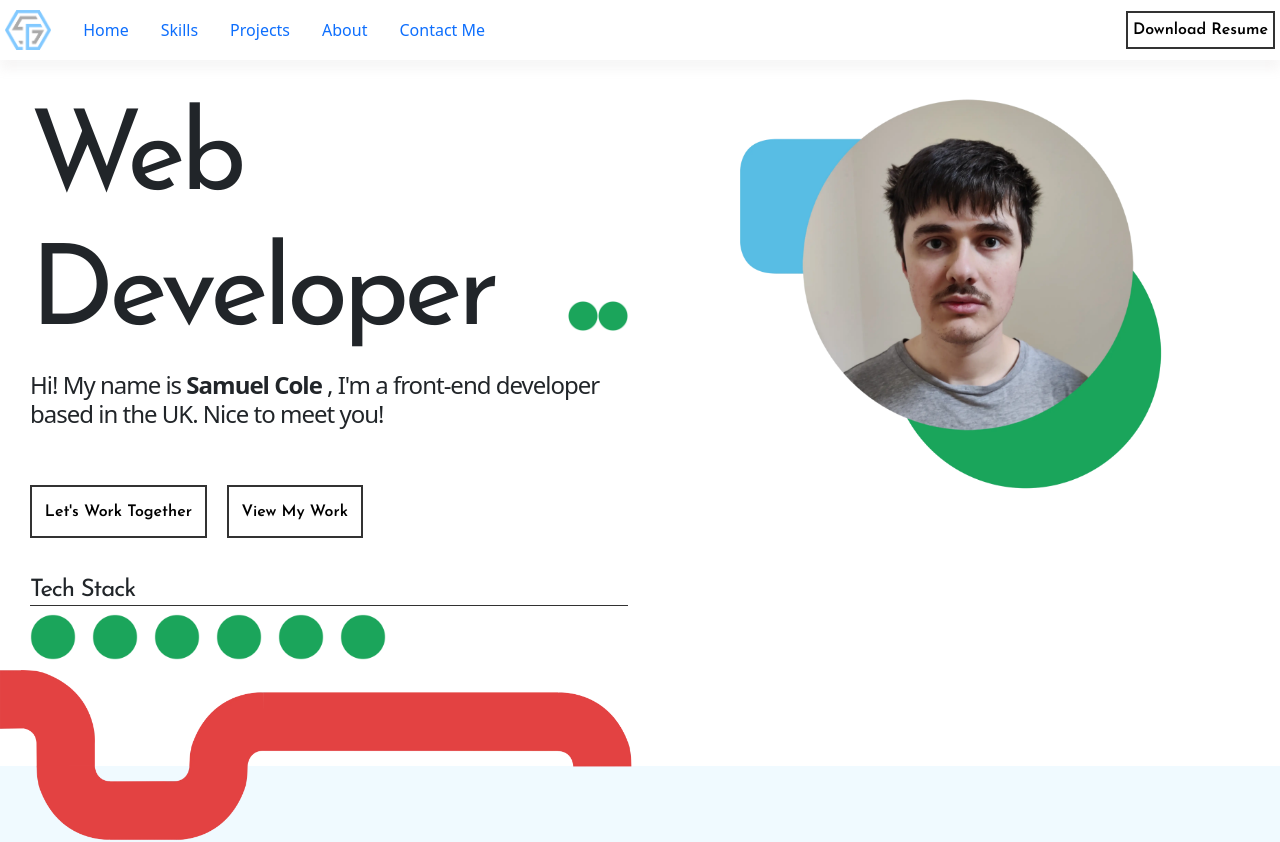
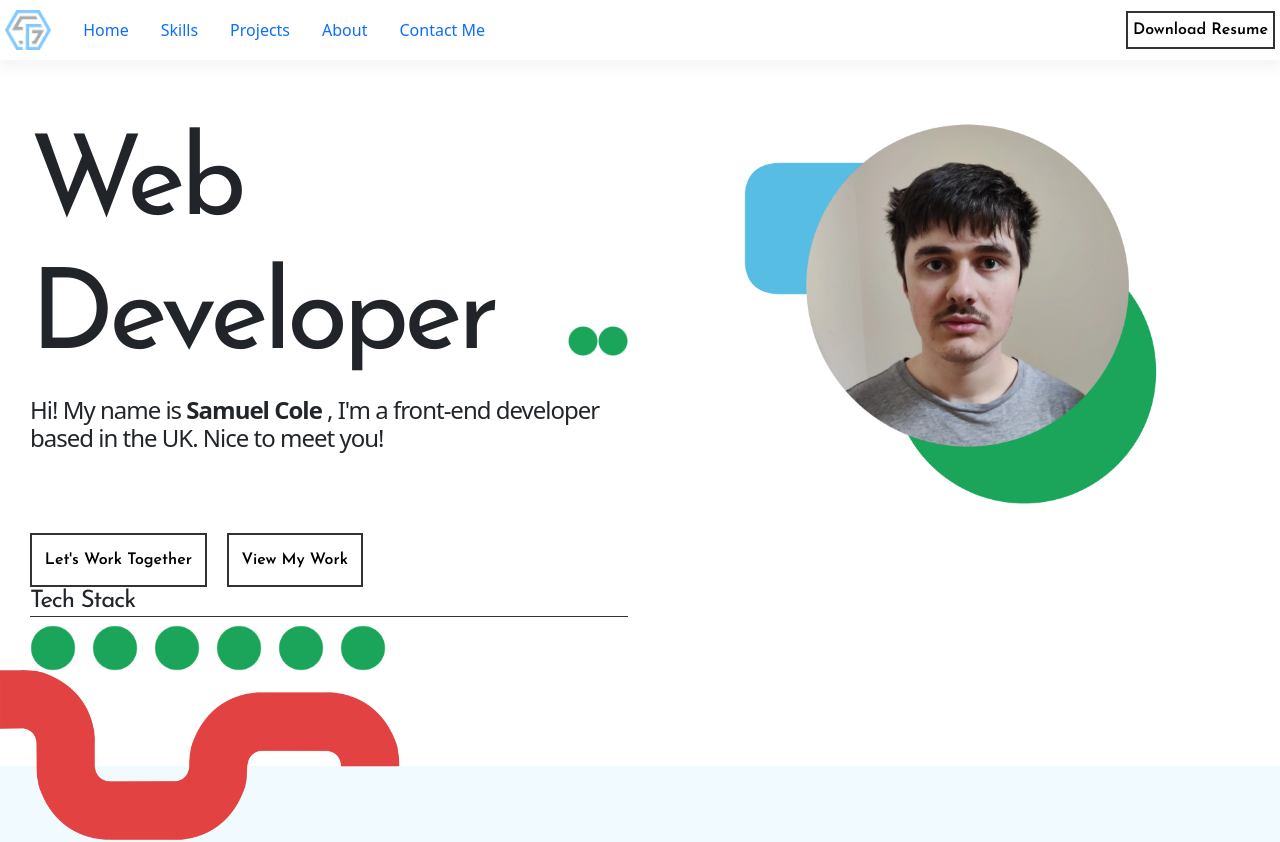
Before and after one commit to Sam89001/Porfolio-Site, a React (Vite) app: page / in a window 1280 px wide. Shown: the top 842 px of the page. Built offline with nearby package versions, Linux system fonts and the light colour scheme.

Commit message:
further improvements

```diff
--- a/src/components/SplashPage.jsx
+++ b/src/components/SplashPage.jsx
@@ -71,7 +71,7 @@ function SplashPage() {
           </div>
 
           {/* Sub Title + Buttons */}
-          <h2 className='splash-page-paragraph-header'>
+          <h2 className='splash-page-paragraph-header double-standard-bottom-padding'>
              Hi! My name is
              <span style={{fontWeight: '600'}}> Samuel Cole </span>
              , I'm a front-end developer based in the UK. Nice to meet you!
--- a/src/components/SplashPagePadding.jsx
+++ b/src/components/SplashPagePadding.jsx
@@ -1,4 +1,4 @@
-import BlueSquiggle from '../assets/Red Squiggle 2.webp'
+import BlueSquiggle from '../assets/Red Squiggle 2 Shorter.webp'
 
 function SplashPagePadding() {
   return(
--- a/src/css/splashPage.css
+++ b/src/css/splashPage.css
@@ -19,7 +19,7 @@
 }
 
 .splash-page-content {
-  padding-top: 2%;
+  padding-top: 4%;
 }
 
 .splash-page-image-column {
@@ -49,7 +49,6 @@
 
 .splash-page-paragraph-header {
   font-weight: 300;
-  padding-bottom: 2em;
 }
 
 .splash-page-sub-header {
```
Also changed, not shown: src/assets/Red Squiggle 2 Shorter.webp (added).
